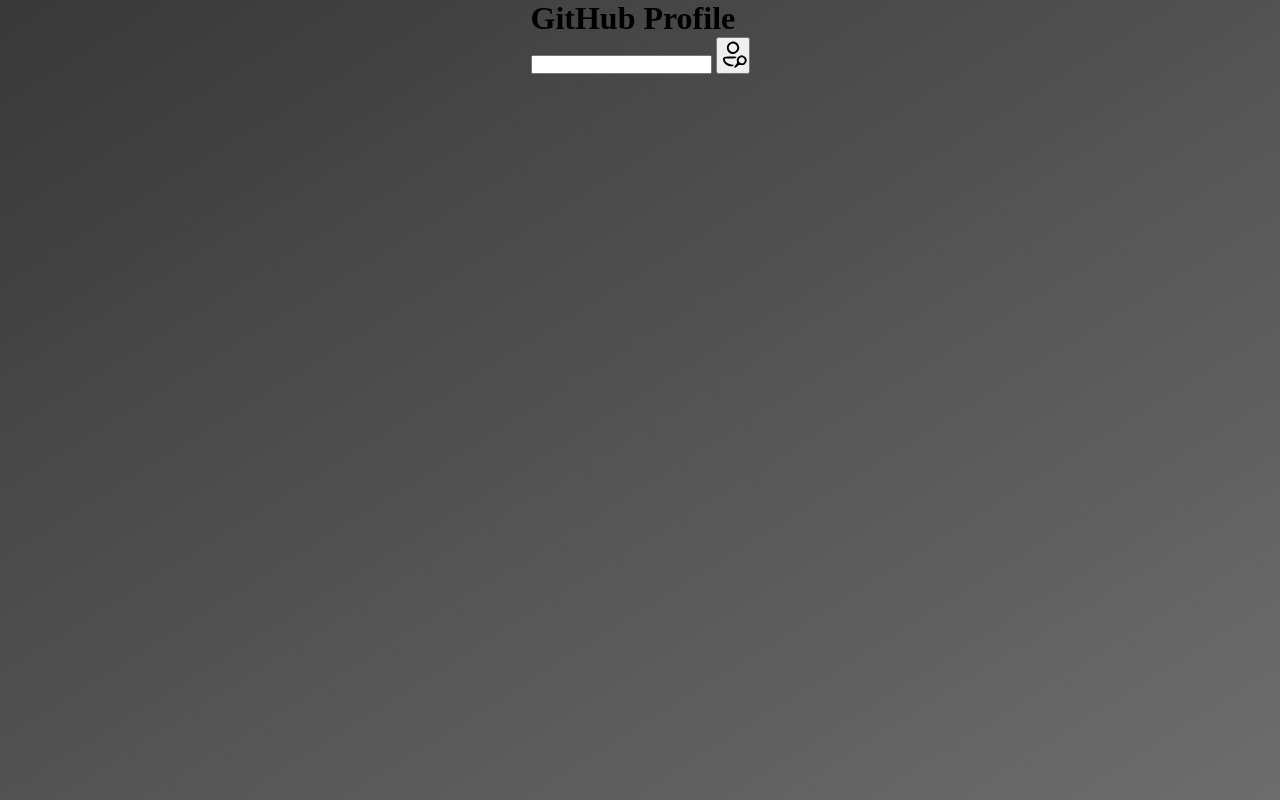
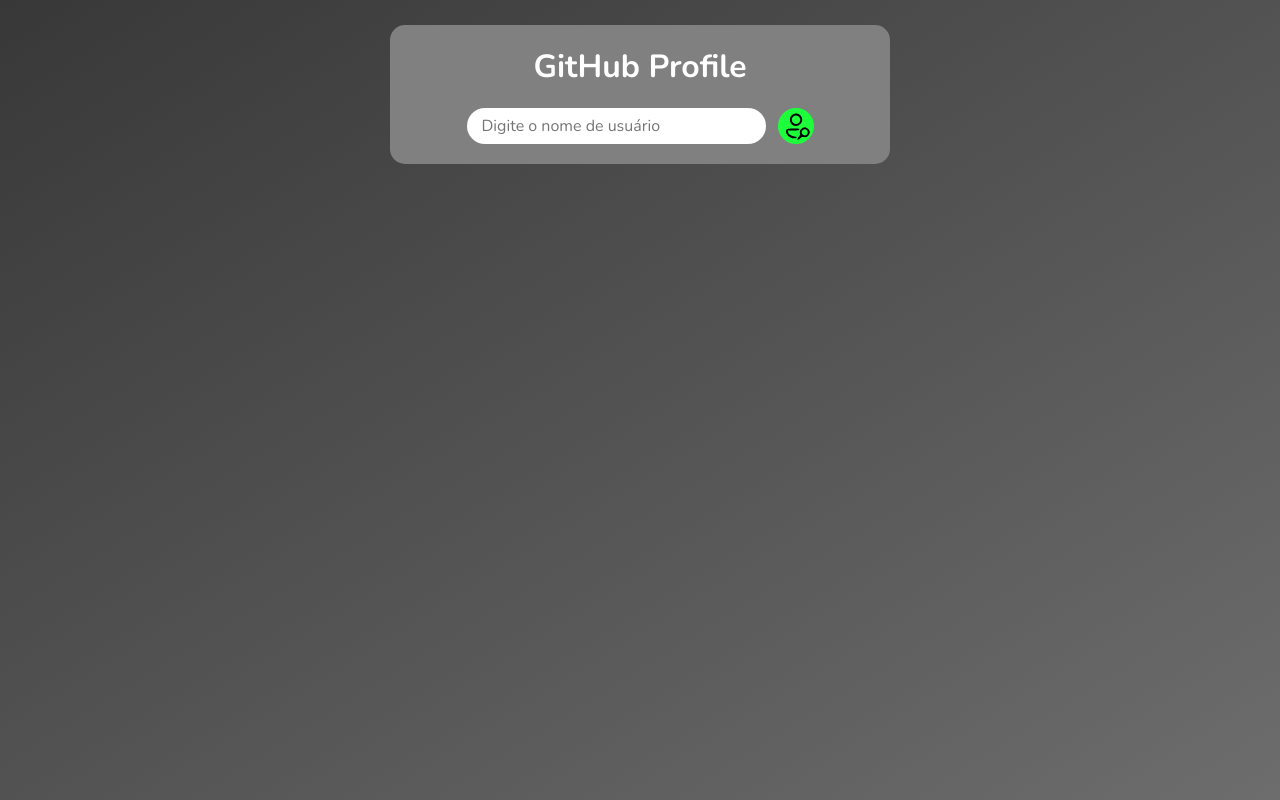
Before and after one commit to Isaac-Yuri/github_profile, a plain HTML site: page index.html in a window 1280 px wide. Drawn offline with nearby package versions, Linux system fonts and the light colour scheme.

Commit message:
styles box-search added

```diff
--- a/css/reset.css
+++ b/css/reset.css
@@ -1,5 +1,8 @@
+@import url('https://fonts.googleapis.com/css2?family=Nunito:wght@400;700&display=swap');
+
 * {
   margin: 0;
   padding: 0;
   box-sizing: border-box;
+  font-family: 'Nunito', sans-serif;
 }
--- a/css/style.css
+++ b/css/style.css
@@ -11,23 +11,54 @@ body {
   align-items: center;
 }
 
+/* box-search config */
+
 .box-search {
+  display: flex;
+  flex-direction: column;
+  justify-content: center;
+  align-items: center;
+  gap: 20px;
+  width: 500px;
+  background-color: gray;
+  padding: 20px;
+  border-radius: 15px;
+  margin-top: 25px;
 }
 
 .box-search #title {
+  color: white;
 }
 
 .box-search .box-input {
+  width: 100%;
+  display: flex;
+  justify-content: center;
+  gap: 12px;
 }
 
 .box-search .box-input #search{
+  width: 65%;
+  padding-left: 15px;
+  font-size: 12pt;
+  border-radius: 20px;
+  border: none;
 }
 
 .box-search .box-input #button-search {
+  cursor: pointer;
+  display: flex;
+  padding: 3px;
+  background-color: rgb(30, 255, 60);
+  border: none;
+  border-radius: 50%;
 }
 
-.box-search .box-input #button-search img {
+.box-search .box-input #button-search:hover {
+  box-shadow: 1px 1px 3px rgb(0, 0, 0);
 }
+
+/* box-profile config */
 
 .box-profile {
 }
--- a/index.html
+++ b/index.html
@@ -12,7 +12,7 @@
     <div class="box-search">
       <h1 id="title">GitHub Profile</h1>
       <div class="box-input">
-        <input type="search" name="search" id="search">
+        <input placeholder="Digite o nome de usuário" type="search" name="search" id="search">
         <button id="button-search">
           <img src="./assets/search-icon.svg" alt="lupa">
         </button>
```
